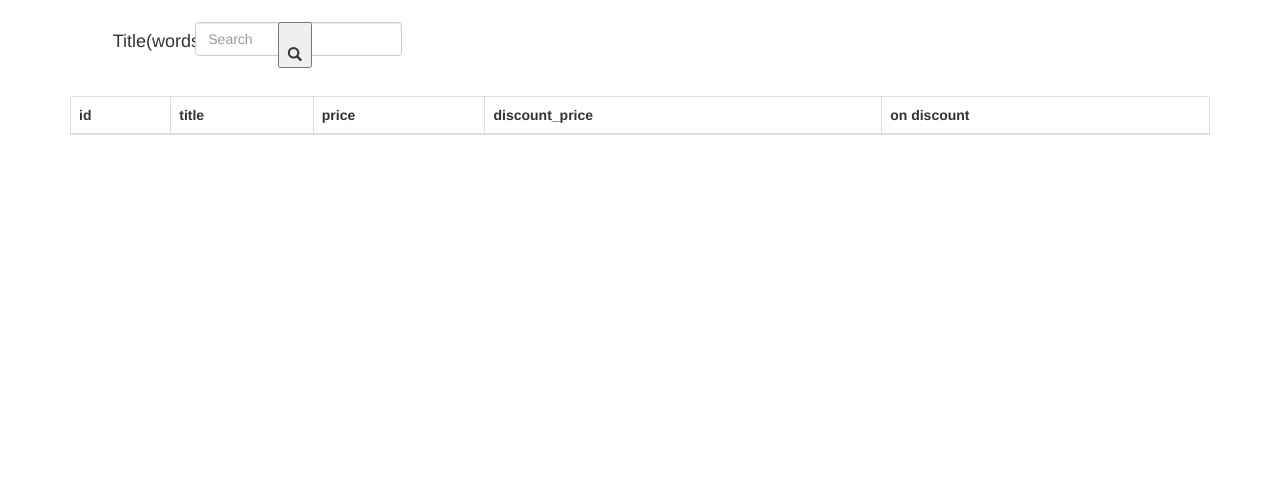
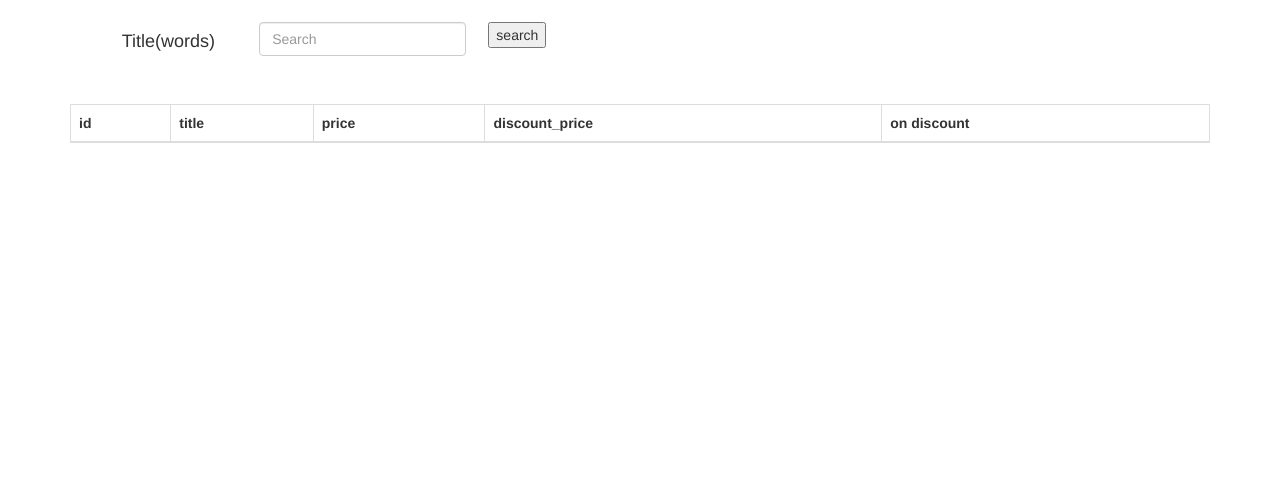
Before and after one commit to sumitdude11/ecs-code, a plain HTML site: page index.html in a window 1280 px wide. Shown: the part 310-800 px from the top of the page. Drawn offline with nearby package versions, Linux system fonts and the light colour scheme.

Commit message:
Update index.html

```diff
--- a/index.html
+++ b/index.html
@@ -2,10 +2,10 @@
 <html lang="en">
 <head>
     <meta charset="UTF-8">
-      <title>ecs_ home</title>
+    <title>Ecs_home</title>
     <!-- <link rel="stylesheet" href="{{ url_for('static',filename='cs/css1.css')}}" > -->
     <meta charset="UTF-8">
-    <title>Fashion-Beauty</title>
+
     <!-- <link rel="stylesheet" href="{{ url_for('static',filename='cs/css1.css')}}" > -->
     <meta name="viewport" content="width=device-width, initial-scale=1">
   <link rel="stylesheet" href="https://maxcdn.bootstrapcdn.com/bootstrap/3.4.0/css/bootstrap.min.css">
@@ -39,28 +39,33 @@
 </div>
 <br>
 <div class="container-fluid">
+    <form class="navbar-form navbar-left" action="/check" method="post">
     <div class="row">
-         <form class="navbar-form navbar-left" action="/check" method="post">
+
         <div class="col-sm-2">
 
         </div>
         <div class="col-sm-2">
             <h4> Title(words) </h4>
         </div>
+        <div class="col-sm-1"></div>
     <div class="col-sm-2">
 
 
         <div class="form-group">
           <input type="text" name="n1" class="form-control" placeholder="Search">
+            &nbsp&nbsp
         </div>
 
     </div>
-    <div class="col-sm-1">
-        <button type="submit">&nbsp&nbsp &nbsp<span class="glyphicon glyphicon-search"></span></button>
+        <div class="col-sm-3"></div>
+    <div class="col-sm-2">
+        <button typ="submit">search</button>
     </div>
-    <div class="col-sm-5"></div>
-             </form>
+
+
     </div>
+    </form>
 </div>
 <br>
 <div class="container">
```
